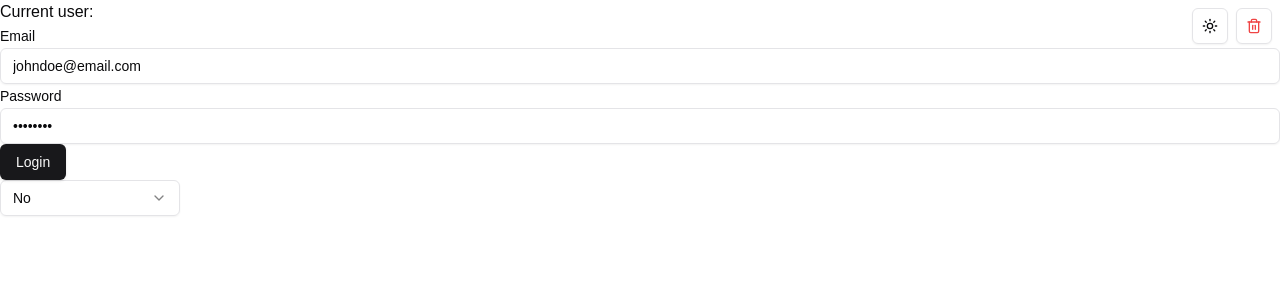
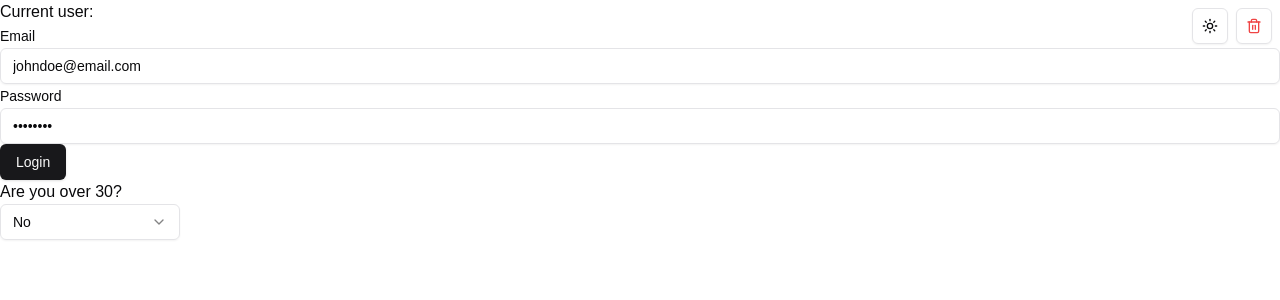
Before and after one commit to Tallenor/visaflow_journey_mock, a Next.js app: page / in a window 1280 px wide. Shown: the top 300 px of the page. Built offline with nearby package versions, Linux system fonts and the light colour scheme.

Commit message:
better label for drop downs

```diff
--- a/src/components/home/login-form.tsx
+++ b/src/components/home/login-form.tsx
@@ -74,6 +74,7 @@ function Over30() {
   }, [over30]);
   return (
     <>
+      <p>Are you over 30?</p>
       <Select onValueChange={handleValueChange} defaultValue={over30 ? "yes" : "no"}>
         <SelectTrigger className="w-[180px]">
           <SelectValue placeholder="Are you over 30?" />
@@ -107,6 +108,7 @@ function WantsResidencePermit() {
 
   return (
     <>
+      <p>Do you want to apply for a residence permit?</p>
       <Select onValueChange={handleValueChange} defaultValue={wantsResidencePermit ? "yes" : "no"}>
         <SelectTrigger className="w-[300px]">
           <SelectValue placeholder="Do want to apply for a residence permit?" />
```
